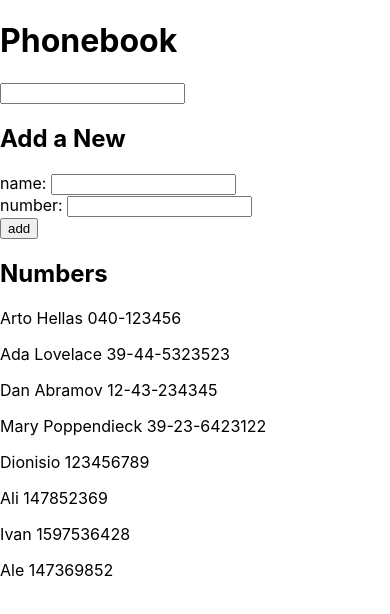
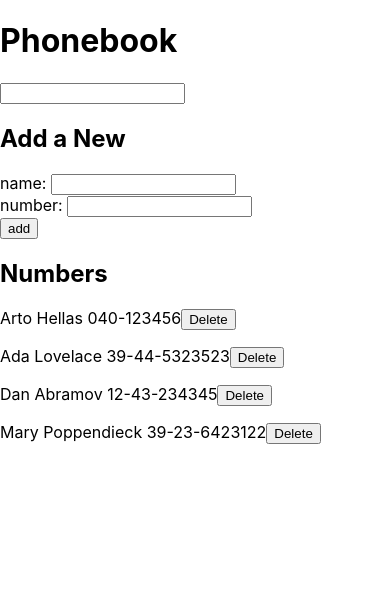
Before and after one commit to dg0397/Fullstackopen-Bootcamp, a React (Create React App) app in the folder part2/phonebook/: page / in a window 390 px wide. Shown: the top 614 px of the page. Built offline with nearby package versions, Linux system fonts and the light colour scheme; data requests are answered from the project's data file.

Commit message:
2.17: Phonebook step9

```diff
--- a/part2/phonebook/db.json
+++ b/part2/phonebook/db.json
@@ -19,26 +19,6 @@
       "name": "Mary Poppendieck",
       "number": "39-23-6423122",
       "id": 4
-    },
-    {
-      "name": "Dionisio",
-      "number": "123456789",
-      "id": 5
-    },
-    {
-      "name": "Ali",
-      "number": "147852369",
-      "id": 6
-    },
-    {
-      "name": "Ivan",
-      "number": "1597536428",
-      "id": 7
-    },
-    {
-      "name": "Ale",
-      "number": "147369852",
-      "id": 8
     }
   ]
 }
--- a/part2/phonebook/src/App.js
+++ b/part2/phonebook/src/App.js
@@ -55,6 +55,16 @@ const App = () => {
     }
   };
 
+  const handleDeletePerson = (id) => {
+    if(window.confirm(`Delete ${peopleToShow.find(person => person.id === id).name}`)){
+      personService.deletePerson(id).then((response) => {
+        console.log(response);
+        setPersons(persons.filter((person) => person.id !== id));
+        setPeopleToShow(persons.filter((person) => person.id !== id));
+      });
+    }
+  };
+
   const handleNameInput = (e) => {
     setNewName(e.target.value);
   };
@@ -76,7 +86,10 @@ const App = () => {
         newNumber={newNumber}
       />
       <h2>Numbers</h2>
-      <Persons peopleToShow={peopleToShow} />
+      <Persons
+        peopleToShow={peopleToShow}
+        handleDeletePerson={handleDeletePerson}
+      />
     </div>
   );
 };
--- a/part2/phonebook/src/components/Persons.jsx
+++ b/part2/phonebook/src/components/Persons.jsx
@@ -1,11 +1,11 @@
 import React from "react";
 import SinglePerson from "./SinglePerson";
 
-const Persons = ({ peopleToShow }) => {
+const Persons = ({ peopleToShow,handleDeletePerson }) => {
   return (
     <div>
       {peopleToShow.map((person) => {
-        return <SinglePerson key={person.name} person={person} />;
+        return <SinglePerson key={person.id} person={person} handleDelete = {()=> handleDeletePerson(person.id)} />;
       })}
     </div>
   );
--- a/part2/phonebook/src/components/SinglePerson.jsx
+++ b/part2/phonebook/src/components/SinglePerson.jsx
@@ -1,10 +1,11 @@
 import React from "react";
 
-const SinglePerson = ({ person }) => {
+const SinglePerson = ({ person,handleDelete }) => {
   const { name, number } = person;
   return (
     <p>
       {name} {number}
+      <button onClick = {handleDelete} >Delete</button>
     </p>
   );
 };
--- a/part2/phonebook/src/services/person.js
+++ b/part2/phonebook/src/services/person.js
@@ -15,10 +15,17 @@ const update = (id, newPerson) => {
     .then((response) => response.data);
 };
 
+const deletePerson = id => {
+    return axios
+            .delete(`${baseUrl}/${id}`)
+            .then(response => response.data)
+}
+
 const services = {
     getAll,
     update,
-    create
+    create,
+    deletePerson
 }
 
 export default services
```
